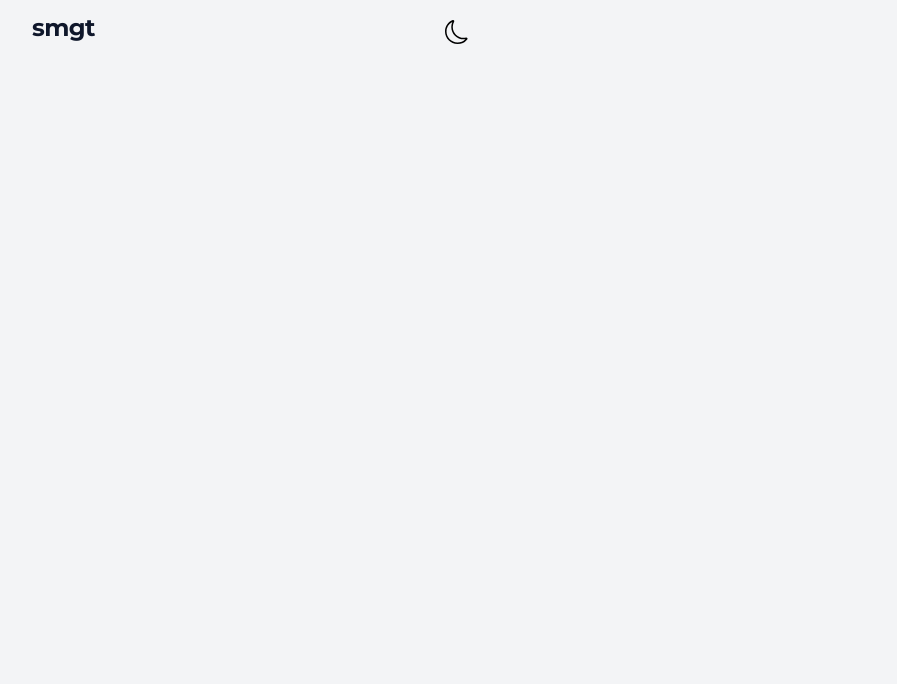
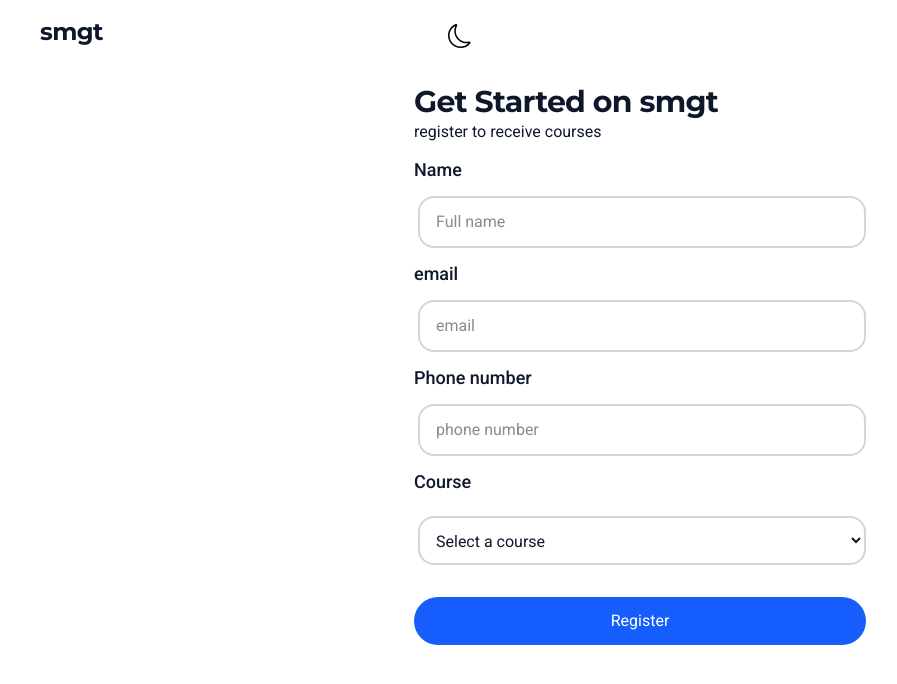
Before and after one commit to Seacrs/student-management-system, a React (Vite) app: page / in a window 1280 px wide. Shown: the top 684 px of the page, without its empty margins (0-897 px from the left). Built offline with nearby package versions, Linux system fonts and the light colour scheme.

Commit message:
feat: add register page and integrate routing with layout

```diff
--- a/src/Components/Layout.tsx
+++ b/src/Components/Layout.tsx
@@ -3,10 +3,10 @@ import Navbar from "./Navbar";
 
 function Layout(){
     return (
-        <>
+        <div className="p-2">
             <Navbar />
             <Outlet />
-        </>
+        </div>
     )
 }
 
--- a/src/Components/Navbar.tsx
+++ b/src/Components/Navbar.tsx
@@ -12,7 +12,7 @@ function Navbar(){
 
     return (
         <div className="">
-            <div className="px-8 p-3 grid grid-cols-3">
+            <div className="px-8 py-2 grid grid-cols-3">
                 <div>
                     <h1 className="text-2xl">smgt</h1>
                 </div>
--- a/src/Pages/register.tsx
+++ b/src/Pages/register.tsx
@@ -0,0 +1,66 @@
+import { Form } from "react-router";
+
+function Register(){
+    const courses = [
+        { value: "math", label: "Math"},
+        { value: "science", label: "Science"},
+        { value: "english", label: "English"},
+        { value: "history", label: "History"},
+    ]
+    return (
+        <div className="flex items-center justify-center flex-col">
+            <Form
+                method="post"
+                className="py-5 flex flex-col gap-3 max-w-lg"
+            >
+                <div>
+                    <h2 className="text-3xl">Get Started on smgt</h2>
+                    <p className="text-md">register to receive courses</p>
+                </div>
+                <p className="font-medium text-lg">Name</p>
+                <input
+                    type="text"
+                    name="full-name"
+                    id=""
+                    placeholder="Full name"
+                    className="ml-1 border-2 border-gray-300 outline-blue-200 rounded-2xl pl-4 p-3 w-md"
+                />
+                <p className="font-medium text-lg">email</p>
+                <input
+                    type="email"
+                    name="email"
+                    placeholder="email"
+                    className="ml-1 border-2 border-gray-300 outline-blue-200 rounded-2xl pl-4 p-3 w-md"
+                />
+                <p className="font-medium text-lg">Phone number</p>
+                <input type="text"
+                    inputMode="numeric"
+                    pattern="[0-9]*"
+                    placeholder="phone number"
+                    onKeyDown={(e) => {
+                        if (!/[0-9]|Backspace|Delete|ArrowLeft|ArrowRight|Tab/.test(e.key)) {
+                            e.preventDefault();
+                        }}
+                    }
+                    className="ml-1 border-2 border-gray-300 outline-blue-200 rounded-2xl pl-4 p-3 w-md"
+                />
+                <p className="font-medium text-lg">Course</p>
+                <select
+                    name="courses"
+                    defaultValue=""
+                    className="ml-1 mt-2 border-2 border-gray-300 p-3 rounded-2xl outline-blue-200 bg-white dark:border-gray-600 cursor-pointer focus:ring-2 focus:ring-blue-200 transition-colors"
+                >
+                    <option value="" disabled>Select a course</option>
+                    {courses.map(({ value, label}) => (
+                        <option key={value} value={value}>{label}</option>
+                    ))}
+                </select>
+                <button className="bg-blue-600 p-3 rounded-4xl text-white mt-5 cursor-pointer">
+                    Register
+                </button>
+            </Form>
+        </div>
+    )
+}
+
+export default Register;
--- a/src/index.css
+++ b/src/index.css
@@ -22,7 +22,7 @@
 
   body,
   #root {
-    @apply min-h-screen m-0 p-0 bg-gray-100;
+    @apply min-h-screen m-0 p-0 bg-white;
 
     .dark & {
       background-color: #202124;
--- a/src/routes/index.tsx
+++ b/src/routes/index.tsx
@@ -1,9 +1,16 @@
 import { createBrowserRouter } from "react-router";
 import Layout from "../Components/Layout";
+import Register from "../Pages/register";
 
 export const router = createBrowserRouter([
     {
         path: "/",
-        element: <Layout />
+        element: <Layout />,
+        children: [
+            {
+                index: true,
+                element: <Register />
+            }
+        ]
     }
 ])
```
